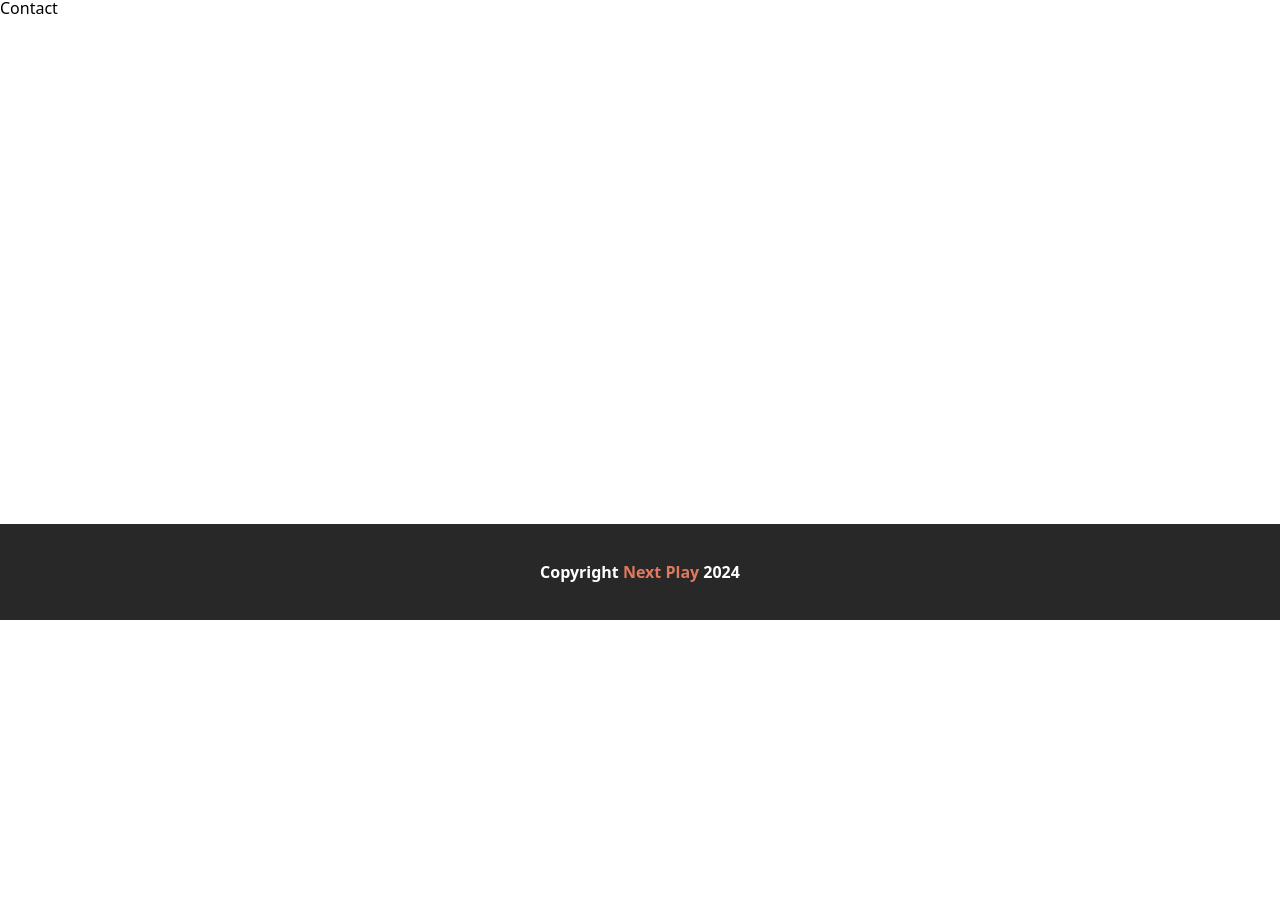
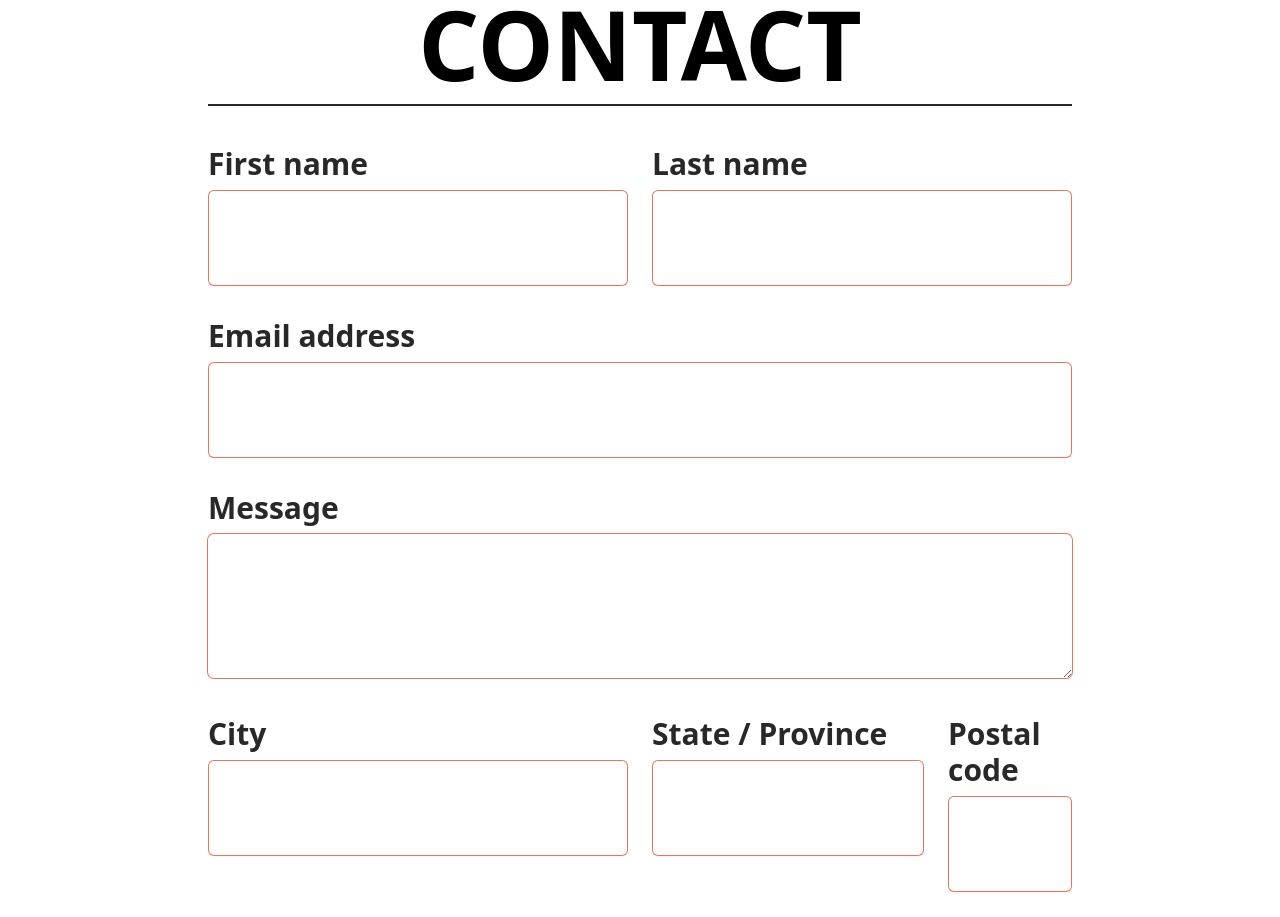
Before and after one commit to drethedevjs/next-play, a Vue app: page /contact in a window 1280 px wide. Shown: the part 180-1097 px from the top of the page. Before the commit the page ends 800 px from the top, so only its background shows below. Built offline with nearby package versions, Linux system fonts and the light colour scheme.

Commit message:
Added contact page.

```diff
--- /dev/null
+++ b/src/classes/Sports.ts
@@ -0,0 +1,53 @@
+export default class Sport {
+  static AmericanFootball = "American Football";
+  static Aquatics = "Aquatics";
+  static Archery = "Archery";
+  static AutomobileRacing = "Automobile Racing";
+  static Badminton = "Badminton";
+  static Baseball = "Baseball";
+  static Basketball = "Basketball";
+  static BeachVolleyball = "Beach Volleyball";
+  static Bobsleigh = "Bobsleigh";
+  static BodyBuilding = "Body Building";
+  static Boxing = "Boxing";
+  static Cricket = "Cricket";
+  static CrossCountryRunning = "Cross Country Running";
+  static CrossCountrySkiing = "Cross Country Skiing";
+  static Curling = "Curling";
+  static Cycling = "Cycling";
+  static Decathlon = "Decathlon";
+  static Darts = "Darts";
+  static DownHillSkiing = "Down Hill Skiing";
+  static Equestrianism = "Equestrianism";
+  static eSports = "eSports";
+  static Fencing = "Fencing";
+  static FieldHockey = "Field Hockey";
+  static FigureSkating = "Figure Skating";
+  static Football = "Football";
+  static Futsal = "Futsal";
+  static Golf = "Golf";
+  static Gymnastics = "Gymnastics";
+  static IceHockey = "Ice Hockey";
+  static Lacrosse = "Lacrosse";
+  static MartialArts = "Martial Arts";
+  static MixedMartialArts = "Mixed Martial Arts";
+  static ModernPentathlon = "Modern Pentathlon";
+  static MotorcycleRacing = "Motorcycle Racing";
+  static Netball = "Netball";
+  static Polo = "Polo";
+  static Racquetball = "Racquetball";
+  static Rowing = "Rowing";
+  static Rugby = "Rugby";
+  static Sailing = "Sailing";
+  static Shooting = "Shooting";
+  static Skateboarding = "Skateboarding";
+  static Skeleton = "Skeleton";
+  static SkeetShooting = "Skeet Shooting";
+  static Snowboarding = "Snow Boarding";
+  static Soccer = "Soccer";
+  static Squash = "Squash";
+  static Surfing = "Surfing";
+  static Swimming = "Swimming";
+  static Tennis = "Tennis";
+  static TrackAndField = "Track and Field";
+}
--- a/src/data/navLinks.ts
+++ b/src/data/navLinks.ts
@@ -24,7 +24,7 @@ const navLinks: INavLinks[] = [
   {
     name: "Contact",
     path: "/contact",
-    isActive: false
+    isActive: true
   },
   {
     name: "FAQ",
--- a/src/views/Contact.vue
+++ b/src/views/Contact.vue
@@ -1,3 +1,134 @@
+<script lang="ts" setup>
+import { ref } from 'vue';
+import Sport from '../classes/Sports';
+import servicesData from '../data/services';
+import IService from '../interfaces/IService';
+
+const services = ref<IService[]>(servicesData);
+
+const sports = Object.values(Sport) as string[];
+</script>
 <template>
-  <h1>Contact</h1>
+  <section>
+    <div class="container mx-auto xl:px-52 px-5">
+      <h1>Contact</h1>
+      <form>
+        <div class="space-y-12">
+          <div class="border-b border-gray-900/10 pb-12">
+            <div class="mt-10 grid grid-cols-1 gap-x-6 gap-y-8 sm:grid-cols-6">
+              <div class="md:col-span-3 sm:col-span-full">
+                <label for="first-name">First name</label>
+                <div class="mt-2">
+                  <input type="text" name="first-name" id="first-name" autocomplete="given-name" />
+                </div>
+              </div>
+
+              <div class="md:col-span-3 sm:col-span-full">
+                <label for="last-name">Last name</label>
+                <div class="mt-2">
+                  <input type="text" name="last-name" id="last-name" autocomplete="family-name" />
+                </div>
+              </div>
+
+              <div class="col-span-full">
+                <label for="email">Email address</label>
+                <div class="mt-2">
+                  <input id="email" name="email" type="email" autocomplete="email" />
+                </div>
+              </div>
+
+              <div class="col-span-full">
+                <label for="message">Message</label>
+                <div class="mt-2">
+                  <textarea id="message" name="message"></textarea>
+                </div>
+              </div>
+
+              <div class="lg:col-span-3 lg:col-start-1 col-span-full">
+                <label for="city">City</label>
+                <div class="mt-2">
+                  <input type="text" name="city" id="city" autocomplete="city" />
+                </div>
+              </div>
+
+              <div class="lg:col-span-2 col-span-full">
+                <label for="region">State / Province</label>
+                <div class="mt-2">
+                  <input type="text" name="region" id="region" />
+                </div>
+              </div>
+
+              <div class="lg:col-span-1 col-span-full">
+                <label for="postal-code">Postal code</label>
+                <div class="mt-2">
+                  <input type="text" name="postal-code" id="postal-code" autocomplete="postal-code" />
+                </div>
+              </div>
+
+              <div class="col-span-full">
+                <fieldset>
+                  <legend>Service</legend>
+                  <small>What service(s) are you interested in?</small>
+                  <div class="flex mt-2" v-for="service in services" :key="service.id">
+                    <label class="flex items-center">
+                      <input type="checkbox" :id="service.name" :name="service.name" />
+                      {{ service.name }}
+                    </label>
+                  </div>
+                </fieldset>
+              </div>
+              <div class="col-span-full">
+                <fieldset>
+                  <legend>Sports</legend>
+                  <small>What organized sports have you played?</small>
+                  <div class="grid xl:grid-cols-3 sm:grid-cols-2 mt-2">
+                    <label class="flex items-center sm:mb-0 mb-1" v-for="sport in sports" :key="sport">
+                      <input type="checkbox" :id="sport" :name="sport" />
+                      {{ sport }}
+                    </label>
+                  </div>
+                </fieldset>
+              </div>
+            </div>
+          </div>
+        </div>
+
+        <button type="submit">Send</button>
+      </form>
+    </div>
+  </section>
 </template>
+
+<style scoped>
+button {
+  @apply text-3xl w-full py-3 bg-secondary text-white rounded-md mb-10 border-2 border-secondary hover:bg-white hover:text-dark transition-colors;
+}
+
+textarea {
+  @apply ring-secondary ring-1 rounded-md w-full h-36 p-5 text-2xl;
+}
+
+.contact-container {
+  @apply container mx-auto xl:px-60 px-10 mt-10;
+}
+
+label, legend {
+  @apply block sm:text-3xl text-xl text-dark font-semibold;
+}
+
+small {
+  @apply text-xl;
+}
+
+input:is([type="checkbox"]){
+  @apply h-8 w-8 mr-5 align-middle;
+}
+
+input:not([type="checkbox"]), select {
+  @apply h-24 pl-5 sm:text-4xl block w-full rounded-md py-1.5 text-dark shadow-sm ring-1 ring-inset ring-secondary placeholder:text-gray-400 focus:ring-2 focus:ring-inset focus:ring-warning;
+}
+
+h1 {
+  @apply text-center sm:text-8xl text-5xl font-bold uppercase border-b-2 border-b-dark pb-3 mb-10;
+}
+</style>
```
